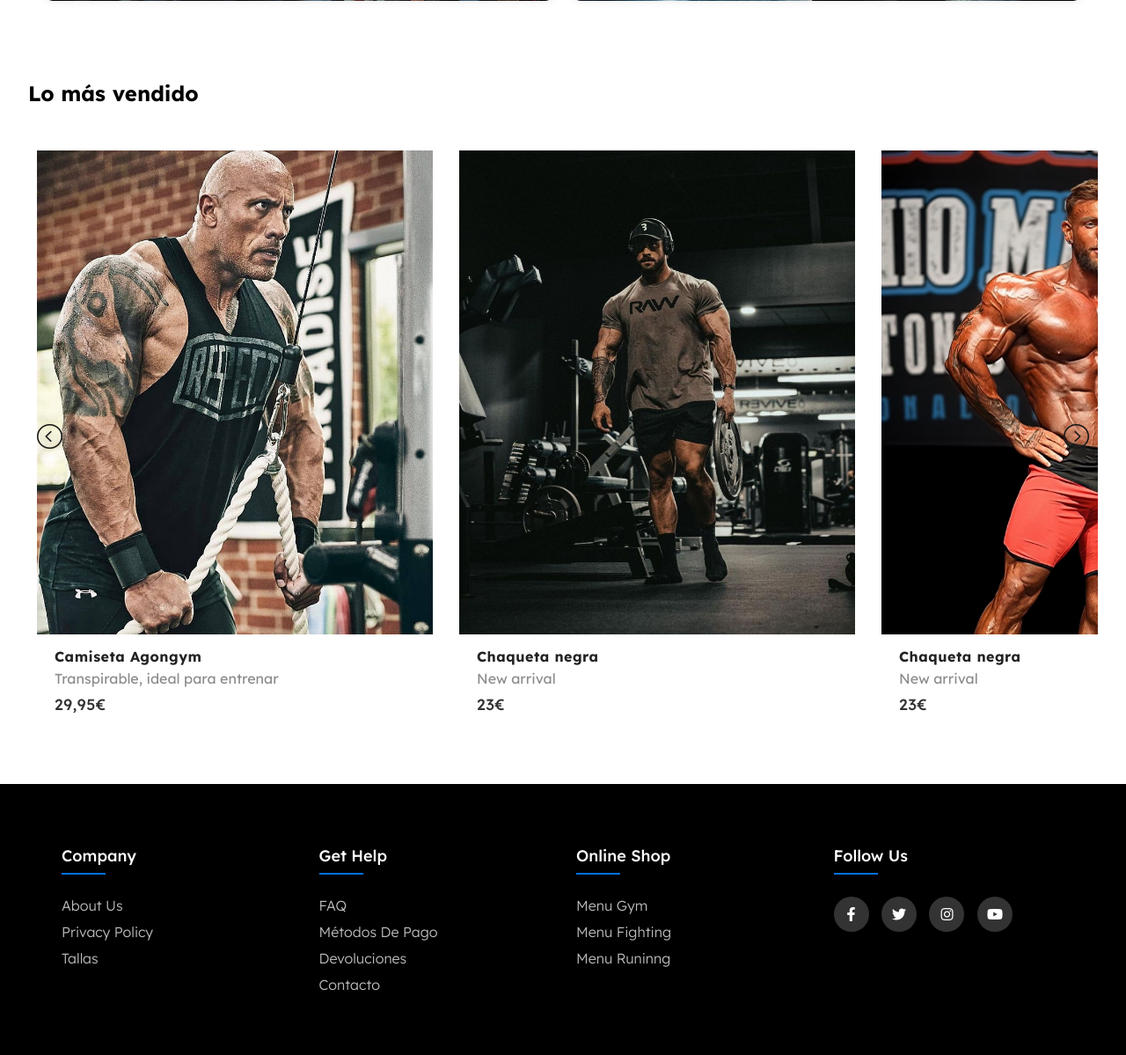
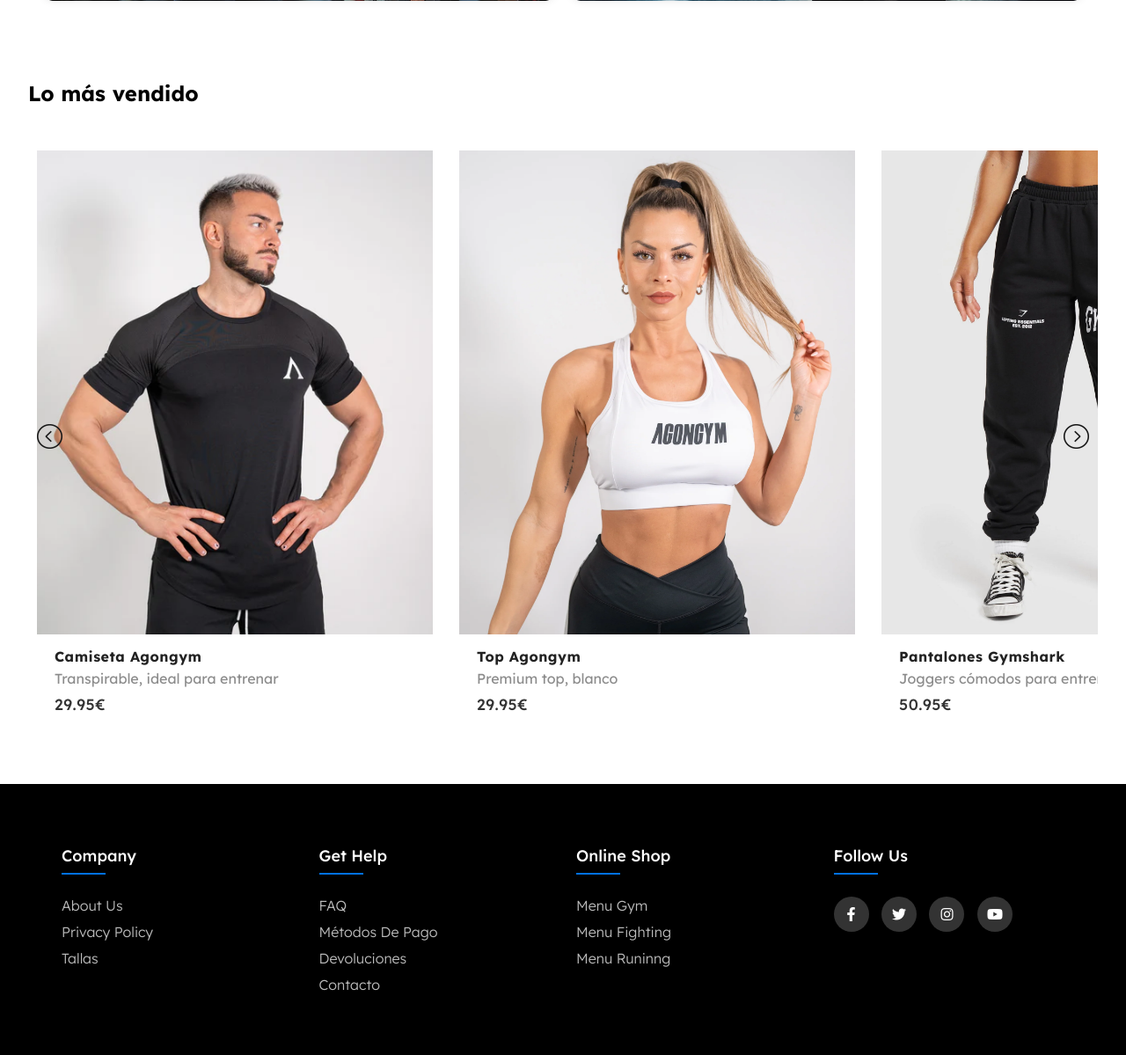
Before and after one commit to jorgeBurgosBr/SportMart, a PHP site: page /home_gym.php in a window 1280 px wide. Shown: the part 1773-2972 px from the top of the page at 88% size. Run offline with PHP 8.4, Linux system fonts and the light colour scheme; some libraries are stand-ins or nearby versions.

Commit message:
Carruseles de todas las páginas hecho

```diff
--- a/home_gym.php
+++ b/home_gym.php
@@ -29,6 +29,14 @@
 <script src="https://translate.google.com/translate_a/element.js?cb=googleTranslateElementInit"></script>
 
 <script>
+    function loadGoogleTranslate() {
+      var script = document.createElement('script');
+      script.type = 'text/javascript';
+      script.async = true;
+      script.src = 'https://translate.google.com/translate_a/element.js?cb=googleTranslateElementInit';
+      document.head.appendChild(script);
+    }
+
     function googleTranslateElementInit() {
         new google.translate.TranslateElement({
             pageLanguage: 'es',
@@ -36,6 +44,7 @@
             layout: google.translate.TranslateElement.InlineLayout.SIMPLE
         }, 'google_translate_element');
     }
+
     document.addEventListener("DOMContentLoaded", function() {
       loadGoogleTranslate();
     });
@@ -246,7 +255,7 @@
         <li class="item-a">
           <div class="box">
             <div class="slide-img">
-              <img src="img/rock.jpg" alt="" />
+              <img src="img/ropa/camiseta_agongym.webp" alt="" />
               <div class="overlay">
                 <a href="#" class="buy-btn">Comprar</a>
               </div>
@@ -256,109 +265,109 @@
                 <a href="#">Camiseta Agongym</a>
                 <span>Transpirable, ideal para entrenar</span>
               </div>
-              <a href="#" class="price">29,95€</a>
+              <a href="#" class="price">29.95€</a>
             </div>
           </div>
         </li>
         <li class="item-b">
           <div class="box">
             <div class="slide-img">
-              <img src="img/bum.jpg" alt="" />
+              <img src="img/ropa/top_agongym.webp" alt="" />
               <div class="overlay">
                 <a href="#" class="buy-btn">Comprar</a>
               </div>
             </div>
             <div class="detail-box">
               <div class="type">
-                <a href="#">Chaqueta negra</a>
-                <span>New arrival</span>
+                <a href="#">Top Agongym</a>
+                <span>Premium top, blanco</span>
               </div>
-              <a href="#" class="price">23€</a>
+              <a href="#" class="price">29.95€</a>
             </div>
           </div>
         </li>
         <li class="item-c">
           <div class="box">
             <div class="slide-img">
-              <img src="img/kim.jpg" alt="" />
+              <img src="img/ropa/pantalones_gymshark.webp" alt="" />
               <div class="overlay">
                 <a href="#" class="buy-btn">Comprar</a>
               </div>
             </div>
             <div class="detail-box">
               <div class="type">
-                <a href="#">Chaqueta negra</a>
-                <span>New arrival</span>
+                <a href="#">Pantalones Gymshark</a>
+                <span>Joggers cómodos para entrenar o streetwear</span>
               </div>
-              <a href="#" class="price">23€</a>
+              <a href="#" class="price">50.95€</a>
             </div>
           </div>
         </li>
         <li class="item-d">
           <div class="box">
             <div class="slide-img">
-              <img src="img/andoni.jpg" alt="" />
+              <img src="img/calzado/zapatillas_power_adidas.webp" alt="" />
               <div class="overlay">
                 <a href="#" class="buy-btn">Comprar</a>
               </div>
             </div>
             <div class="detail-box">
               <div class="type">
-                <a href="#">Chaqueta negra</a>
-                <span>New arrival</span>
+                <a href="#">Adidas The Total</a>
+                <span>Powerlifting, Crossfit</span>
               </div>
-              <a href="#" class="price">23€</a>
+              <a href="#" class="price">88.99€</a>
             </div>
           </div>
         </li>
         <li class="item-e">
           <div class="box">
             <div class="slide-img">
-              <img src="img/pre.jpg" alt="" />
+              <img src="img/ropa/leggins_mp.webp" alt="" />
               <div class="overlay">
                 <a href="#" class="buy-btn">Comprar</a>
               </div>
             </div>
             <div class="detail-box">
               <div class="type">
-                <a href="#">Chaqueta negra</a>
-                <span>New arrival</span>
+                <a href="#">Leggins MyProtein</a>
+                <span>Leggings ajustados para entrenamiento</span>
               </div>
-              <a href="#" class="price">23€</a>
+              <a href="#" class="price">19.99€</a>
             </div>
           </div>
         </li>
         <li class="item-f">
           <div class="box">
             <div class="slide-img">
-              <img src="img/joan.jpeg" alt="" />
+              <img src="img/accesorios/straps_gym.webp" alt="" />
               <div class="overlay">
                 <a href="#" class="buy-btn">Comprar</a>
               </div>
             </div>
             <div class="detail-box">
               <div class="type">
-                <a href="#">Chaqueta negra</a>
-                <span>New arrival</span>
+                <a href="#">Straps</a>
+                <span>Correas para levantamiento de peso</span>
               </div>
-              <a href="#" class="price">23€</a>
+              <a href="#" class="price">11.99€</a>
             </div>
           </div>
         </li>
         <li class="item-g">
           <div class="box">
             <div class="slide-img">
-              <img src="img/coleman.jpg" alt="" />
+              <img src="img/accesorios/shaker_gym.webp" alt="" />
               <div class="overlay">
                 <a href="#" class="buy-btn">Comprar</a>
               </div>
             </div>
             <div class="detail-box">
               <div class="type">
-                <a href="#">Chaqueta negra</a>
-                <span>New arrival</span>
+                <a href="#">Botella para proteínas</a>
+                <span>Botella mezclador</span>
               </div>
-              <a href="#" class="price">23€</a>
+              <a href="#" class="price">15.95€</a>
             </div>
           </div>
         </li>
--- a/php/bbdd.php
+++ b/php/bbdd.php
@@ -116,7 +116,7 @@
             "INSERT INTO PRODUCTO (nombre, descripcion, precio, imagen, sexo) VALUES
                ('Camiseta técnica Nike', 'Camiseta manga larga mujer', 46.95, './img/ropa/camiseta_tecnica_nike.webp', 'Mujer'),
                ('Ultraboost light', 'Zapatillas para correr con suela amortiguada', 89.99, './img/calzado/zapatillas_adidas.webp', 'Unisex'),
-               ('Leggings deportivos', 'Leggings ajustados para entrenamiento', 19.99, './img/logo_hoka.png', 'Mujer'),
+               ('Leggings MyProtein', 'Leggings ajustados para entrenamiento', 19.99, './img/ropa/leggins_mp.webp', 'Mujer'),
                ('Venum Impact 2.0', 'Guantes MMA Venum', 40.99, './img/accesorios/guantes_venum.webp', 'Unisex'),
                ('Guantes Charlie', 'Guantes de cuero para entrenamiento de boxeo', 69.99, './img/accesorios/guantes_charlie.webp', 'Unisex'),
                ('Guantes Everlast', 'Guantes para entrenamiento de boxeo', 35.99, './img/accesorios/guantes_everlast.webp', 'Unisex'),
@@ -135,7 +135,9 @@
                ('Camiseta Agongym', 'Transpirable, ideal para entrenar', 29.95, './img/ropa/camiseta_agongym.webp', 'Hombre'),
                ('Top Agongym', 'Premium top, blanco', 29.95, './img/ropa/top_agongym.webp', 'Mujer'),
                ('Pantalones Gymshark', 'Joggers cómodos para entrenar o streetwear', 50.95, './img/ropa/pantalones_gymshark.webp', 'Unisex'),
-               ('Adidas The Total', 'Powerlifting, Crossfit', 88.99, './img/calzado/zapatillas_power_adidas.webp', 'Hombre');",
+               ('Adidas The Total', 'Powerlifting, Crossfit', 88.99, './img/calzado/zapatillas_power_adidas.webp', 'Hombre'),
+               ('Straps', 'Correas para levantamiento de peso', 11.99, './img/accesorios/straps_gym.webp', 'Unisex'),
+               ('Botella para proteinas', 'Botella mezclador', 15.95, './img/accesorios/shaker_gym.webp', 'Unisex');",
 
             "INSERT INTO VARIANTE (id_producto, talla) VALUES
                (1, 'S'),
```
Also changed, not shown: home_boxeo.php (+7 -7 lines), home_running.php (+7 -7 lines), img/accesorios/guantes_charlie.webp, img/accesorios/guantes_everlast.webp, img/accesorios/shaker_gym.webp (added), img/accesorios/straps_gym.webp (added), img/andoni.jpg (deleted), img/bum.jpg (deleted), img/calzado/zapatillas_asics.webp, img/calzado/zapatillas_boxeo_nike.webp, img/calzado/zapatillas_newbalance.webp, img/coleman.jpg (deleted), img/joan.jpeg (deleted), img/kim.jpg (deleted), 3 more files.
